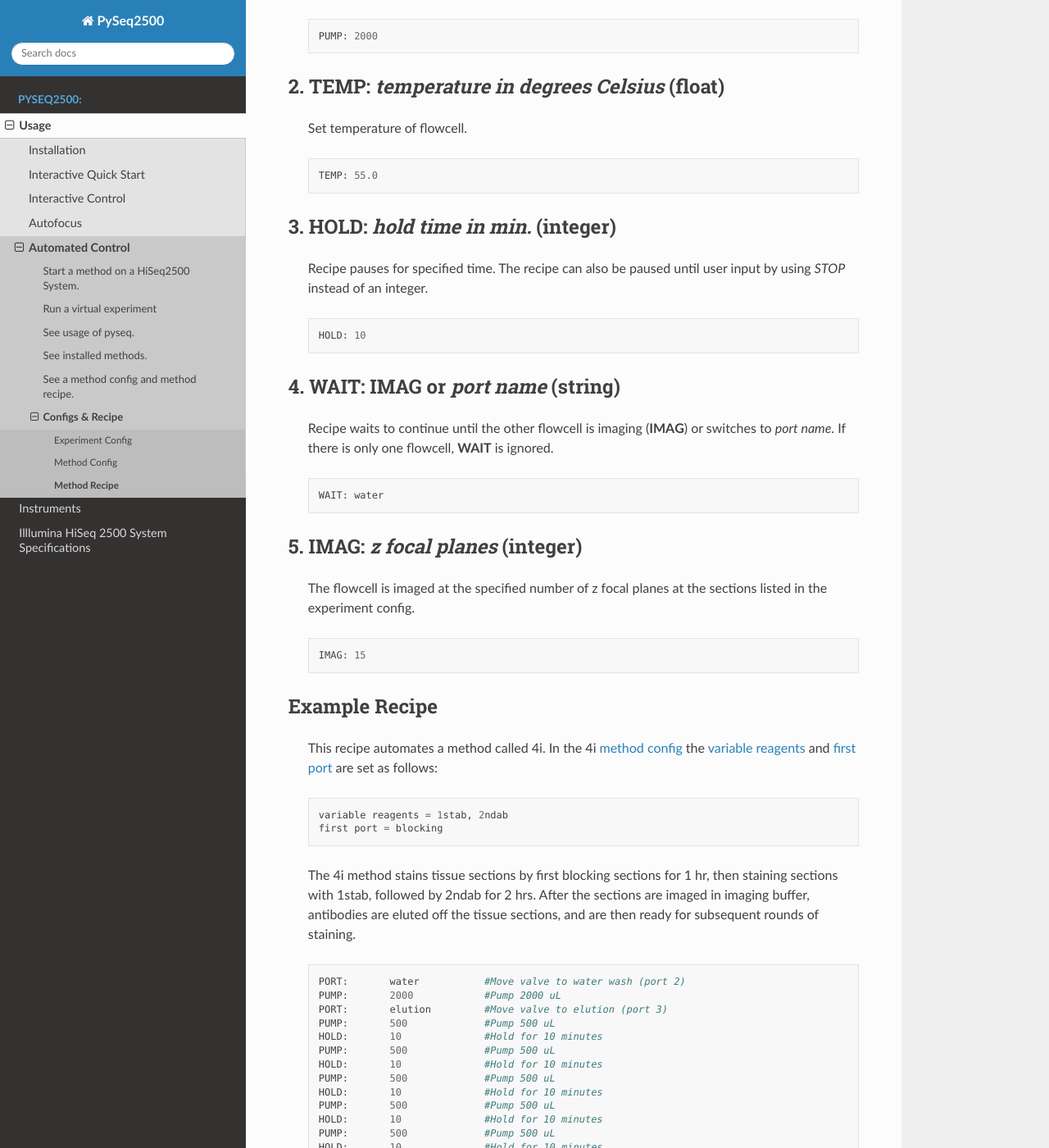
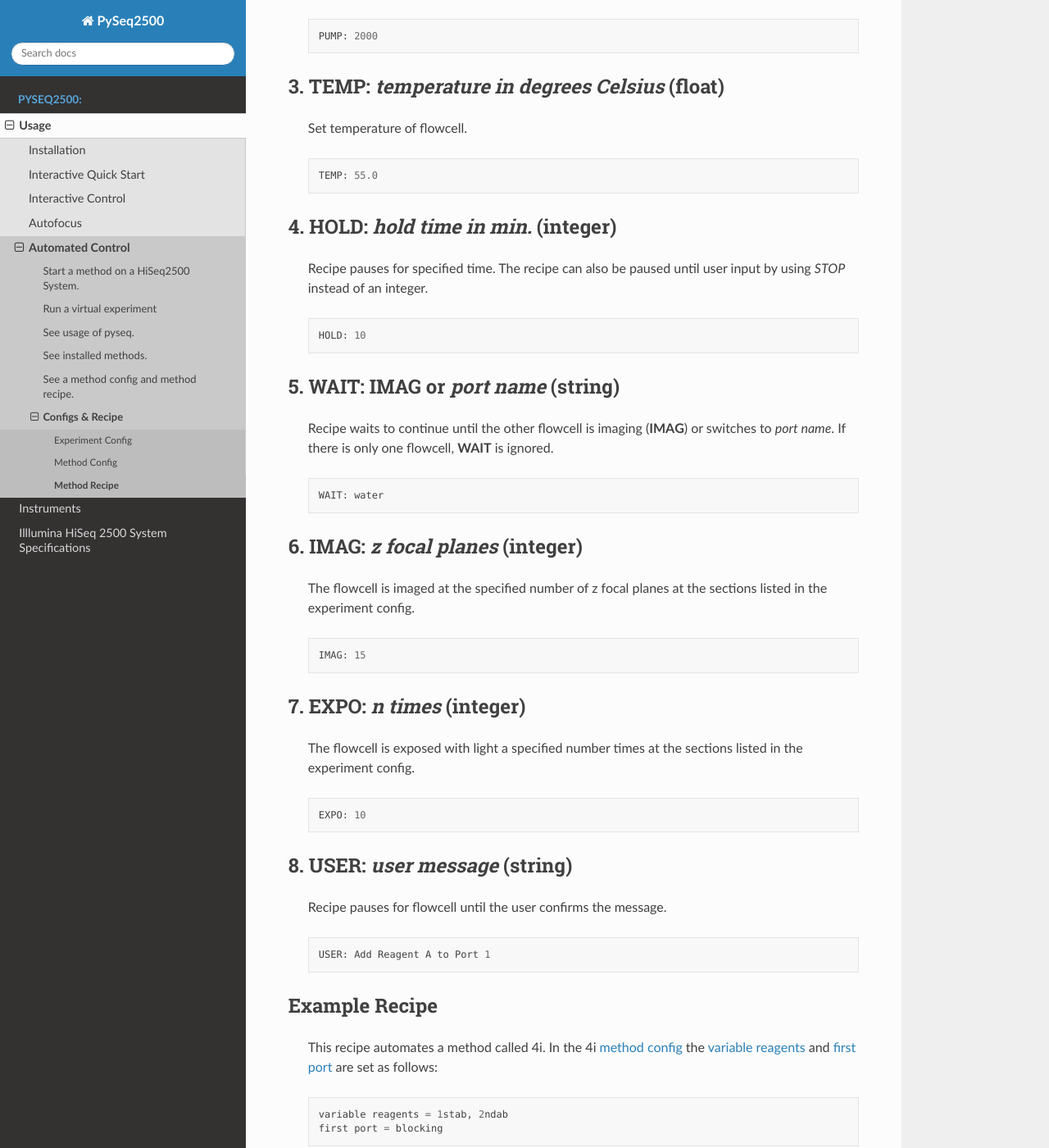
Before and after one commit to nygctech/PySeq2500, a Sphinx documentation site: the page built from docs/source/Usage/automated/recipe.rst, in a window 1280 px wide and 1400 px high, scrolled down 460 px. Shown: the whole window at 82% size. Built offline with Sphinx 7.4.7 and the Read the Docs theme 2.0.0, drawn with Linux system fonts in a browser that asks for light colours; some of the changed text lies outside the part shown.

Commit message:
Add documentation for USER and EXPO

```diff
--- a/docs/source/Usage/automated/recipe.rst
+++ b/docs/source/Usage/automated/recipe.rst
@@ -1,7 +1,7 @@
 *************
 Method Recipe
 *************
-There are 6 basic actions to build a recipe.
+There are 8 basic actions to build a recipe.
 
 1. **PORT**: *port name* (string)
 =================================
@@ -19,7 +19,7 @@ There are 6 basic actions to build a recipe.
 
     PUMP: 2000
 
-2. **TEMP**: *temperature in degrees Celsius* (float)
+3. **TEMP**: *temperature in degrees Celsius* (float)
 =====================================================
 
  Set temperature of flowcell.
@@ -45,7 +45,7 @@ There are 6 basic actions to build a recipe.
 
     WAIT: water
 
-5. **IMAG**: *z focal planes* (integer)
+6. **IMAG**: *z focal planes* (integer)
 =======================================
 
  The flowcell is imaged at the specified number of z focal planes at the
@@ -53,6 +53,23 @@ There are 6 basic actions to build a recipe.
  ::
 
     IMAG: 15
+
+7. **EXPO**: *n times* (integer)
+=======================================
+
+ The flowcell is exposed with light a specified number times at the
+ sections listed in the experiment config.
+ ::
+
+    EXPO: 10
+
+8. **USER**: *user message* (string)
+=======================================
+
+ Recipe pauses for flowcell until the user confirms the message.
+ ::
+
+    USER: Add Reagent A to Port 1
 
 Example Recipe
 ==============
```
Also changed, not shown: other parts of docs/source/Usage/automated/recipe.rst (+2 -2 lines).
